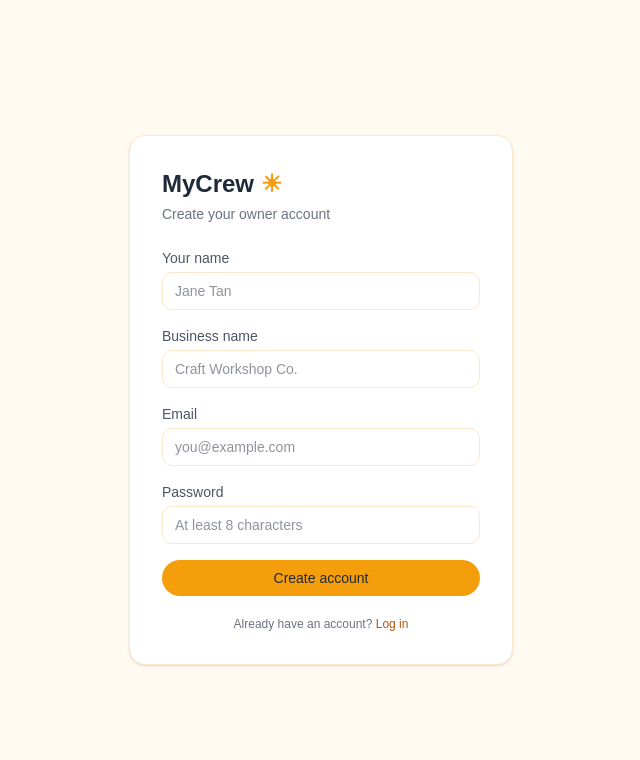
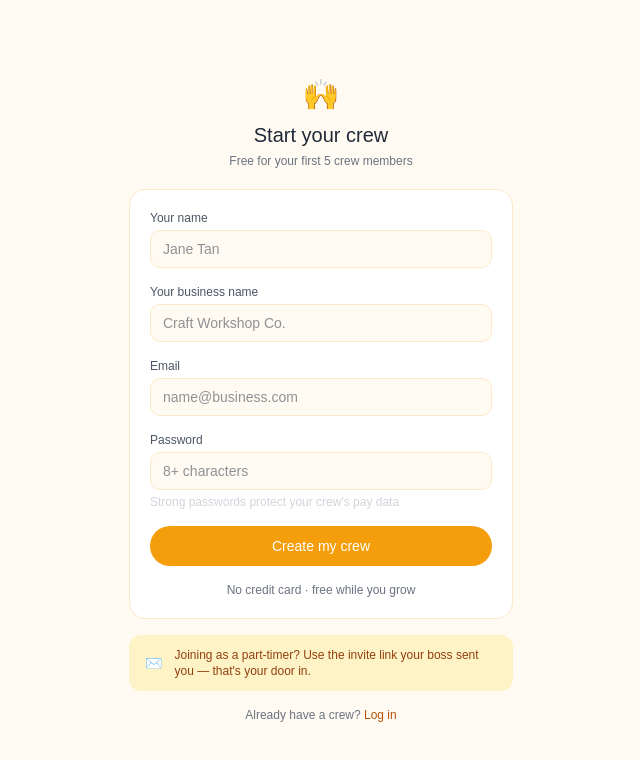
Before and after one commit to evontay/RosterApp, a Next.js app: page /signup in a window 1280 px wide. Shown: the top 760 px of the page, without its empty margins (319-959 px from the left). Built offline with nearby package versions, Linux system fonts and the light colour scheme.

Commit message:
feat: update login and signup pages to match visual design mockup

```diff
--- a/app/login/page.tsx
+++ b/app/login/page.tsx
@@ -32,30 +32,37 @@ export default function LoginPage() {
 
   return (
     <div className="min-h-screen flex items-center justify-center bg-sun-page">
-      <div className="bg-sun-card p-8 rounded-[16px] border border-sun-border shadow-sm w-full max-w-sm">
-        <a href="/" className="text-2xl font-bold mb-6 text-sun-ink block hover:opacity-80">MyCrew <span className="text-sun-accent">☀</span></a>
+      <div className="w-full max-w-sm">
+
+        <div className="text-center mb-5">
+          <a href="/" className="text-3xl block mb-2 hover:opacity-80">☀</a>
+          <h1 className="text-xl font-medium text-sun-ink">Welcome back</h1>
+          <p className="text-xs text-sun-mute mt-1">Your crew's been busy — come see</p>
+        </div>
+
+        <div className="bg-sun-card border border-sun-border rounded-[16px] p-5">
           <form onSubmit={handleSubmit} className="space-y-4">
             <div>
-            <label className="block text-sm font-medium text-sun-body mb-1">
-              Email
-            </label>
+              <label className="block text-xs font-medium text-sun-body mb-1">Email</label>
               <input
                 type="email"
                 value={email}
                 onChange={(e) => setEmail(e.target.value)}
-              className="w-full border border-sun-border rounded-[10px] px-3 py-2 text-sm focus:outline-none focus:border-sun-accent bg-sun-card"
+                className="w-full border border-sun-border rounded-[10px] px-3 py-2 text-sm focus:outline-none focus:border-sun-accent bg-sun-inset"
+                placeholder="owner@craftworkshop.com"
                 required
               />
             </div>
             <div>
-            <label className="block text-sm font-medium text-sun-body mb-1">
-              Password
-            </label>
+              <div className="flex justify-between mb-1">
+                <label className="text-xs font-medium text-sun-body">Password</label>
+                <span className="text-xs text-sun-accent-link cursor-pointer">Forgot it?</span>
+              </div>
               <input
                 type="password"
                 value={password}
                 onChange={(e) => setPassword(e.target.value)}
-              className="w-full border border-sun-border rounded-[10px] px-3 py-2 text-sm focus:outline-none focus:border-sun-accent bg-sun-card"
+                className="w-full border border-sun-border rounded-[10px] px-3 py-2 text-sm focus:outline-none focus:border-sun-accent bg-sun-inset"
                 required
               />
             </div>
@@ -63,17 +70,20 @@ export default function LoginPage() {
             <button
               type="submit"
               disabled={loading}
-            className="w-full bg-sun-accent text-sun-ink py-2 rounded-full text-sm font-medium hover:opacity-90 disabled:opacity-50"
+              className="w-full bg-sun-accent text-white py-2.5 rounded-full text-sm font-medium hover:opacity-90 disabled:opacity-50"
             >
-            {loading ? "Signing in..." : "Sign in"}
+              {loading ? "Logging in…" : "Log in"}
             </button>
           </form>
-        <p className="text-xs text-sun-mute text-center mt-5">
-          New owner?{" "}
+        </div>
+
+        <p className="text-xs text-sun-mute text-center mt-4">
+          New here?{" "}
           <a href="/signup" className="text-sun-accent-link hover:underline">
-            Create an account
+            Start your crew free
           </a>
         </p>
+
       </div>
     </div>
   );
--- a/app/signup/page.tsx
+++ b/app/signup/page.tsx
@@ -3,7 +3,6 @@
 import { useState } from "react";
 import { signIn } from "next-auth/react";
 import { useRouter } from "next/navigation";
-import Link from "next/link";
 
 export default function SignupPage() {
   const router = useRouter();
@@ -51,57 +50,61 @@ export default function SignupPage() {
 
   return (
     <div className="min-h-screen flex items-center justify-center bg-sun-page">
-      <div className="bg-sun-card p-8 rounded-[16px] border border-sun-border shadow-sm w-full max-w-sm">
-        <a href="/" className="text-2xl font-bold mb-1 text-sun-ink block hover:opacity-80">
-          MyCrew <span className="text-sun-accent">☀</span>
-        </a>
-        <p className="text-sm text-sun-mute mb-6">Create your owner account</p>
+      <div className="w-full max-w-sm">
 
+        <div className="text-center mb-5">
+          <a href="/" className="text-3xl block mb-2 hover:opacity-80">🙌</a>
+          <h1 className="text-xl font-medium text-sun-ink">Start your crew</h1>
+          <p className="text-xs text-sun-mute mt-1">Free for your first 5 crew members</p>
+        </div>
+
+        <div className="bg-sun-card border border-sun-border rounded-[16px] p-5">
           <form onSubmit={handleSubmit} className="space-y-4">
             <div>
-            <label className="block text-sm font-medium text-sun-body mb-1">Your name</label>
+              <label className="block text-xs font-medium text-sun-body mb-1">Your name</label>
               <input
                 type="text"
                 value={form.ownerName}
                 onChange={(e) => set("ownerName", e.target.value)}
-              className="w-full border border-sun-border rounded-[10px] px-3 py-2 text-sm focus:outline-none focus:border-sun-accent bg-sun-card"
+                className="w-full border border-sun-border rounded-[10px] px-3 py-2 text-sm focus:outline-none focus:border-sun-accent bg-sun-inset"
                 placeholder="Jane Tan"
                 required
               />
             </div>
             <div>
-            <label className="block text-sm font-medium text-sun-body mb-1">Business name</label>
+              <label className="block text-xs font-medium text-sun-body mb-1">Your business name</label>
               <input
                 type="text"
                 value={form.businessName}
                 onChange={(e) => set("businessName", e.target.value)}
-              className="w-full border border-sun-border rounded-[10px] px-3 py-2 text-sm focus:outline-none focus:border-sun-accent bg-sun-card"
+                className="w-full border border-sun-border rounded-[10px] px-3 py-2 text-sm focus:outline-none focus:border-sun-accent bg-sun-inset"
                 placeholder="Craft Workshop Co."
                 required
               />
             </div>
             <div>
-            <label className="block text-sm font-medium text-sun-body mb-1">Email</label>
+              <label className="block text-xs font-medium text-sun-body mb-1">Email</label>
               <input
                 type="email"
                 value={form.email}
                 onChange={(e) => set("email", e.target.value)}
-              className="w-full border border-sun-border rounded-[10px] px-3 py-2 text-sm focus:outline-none focus:border-sun-accent bg-sun-card"
-              placeholder="you@example.com"
+                className="w-full border border-sun-border rounded-[10px] px-3 py-2 text-sm focus:outline-none focus:border-sun-accent bg-sun-inset"
+                placeholder="name@business.com"
                 required
               />
             </div>
             <div>
-            <label className="block text-sm font-medium text-sun-body mb-1">Password</label>
+              <label className="block text-xs font-medium text-sun-body mb-1">Password</label>
               <input
                 type="password"
                 value={form.password}
                 onChange={(e) => set("password", e.target.value)}
-              className="w-full border border-sun-border rounded-[10px] px-3 py-2 text-sm focus:outline-none focus:border-sun-accent bg-sun-card"
-              placeholder="At least 8 characters"
+                className="w-full border border-sun-border rounded-[10px] px-3 py-2 text-sm focus:outline-none focus:border-sun-accent bg-sun-inset"
+                placeholder="8+ characters"
                 required
                 minLength={8}
               />
+              <p className="text-xs text-sun-faint mt-1">Strong passwords protect your crew's pay data</p>
             </div>
 
             {error && <p className="text-status-open-text text-sm">{error}</p>}
@@ -109,18 +112,26 @@ export default function SignupPage() {
             <button
               type="submit"
               disabled={loading}
-            className="w-full bg-sun-accent text-sun-ink py-2 rounded-full text-sm font-medium hover:opacity-90 disabled:opacity-50"
+              className="w-full bg-sun-accent text-white py-2.5 rounded-full text-sm font-medium hover:opacity-90 disabled:opacity-50"
             >
-            {loading ? "Creating account…" : "Create account"}
+              {loading ? "Creating your crew…" : "Create my crew"}
             </button>
+            <p className="text-xs text-sun-mute text-center">No credit card · free while you grow</p>
           </form>
+        </div>
 
-        <p className="text-xs text-sun-mute text-center mt-5">
-          Already have an account?{" "}
-          <Link href="/login" className="text-sun-accent-link hover:underline">
+        <div className="bg-sun-accent-soft rounded-[12px] px-4 py-3 mt-4 flex items-center gap-3">
+          <span className="text-sm">✉️</span>
+          <span className="text-xs text-sun-accent-text">Joining as a part-timer? Use the invite link your boss sent you — that's your door in.</span>
+        </div>
+
+        <p className="text-xs text-sun-mute text-center mt-4">
+          Already have a crew?{" "}
+          <a href="/login" className="text-sun-accent-link hover:underline">
             Log in
-          </Link>
+          </a>
         </p>
+
       </div>
     </div>
   );
```
Lines whose indentation alone changed are shown as unchanged.
